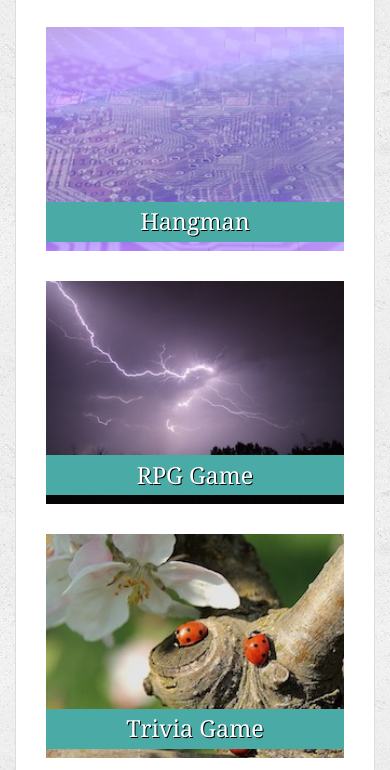
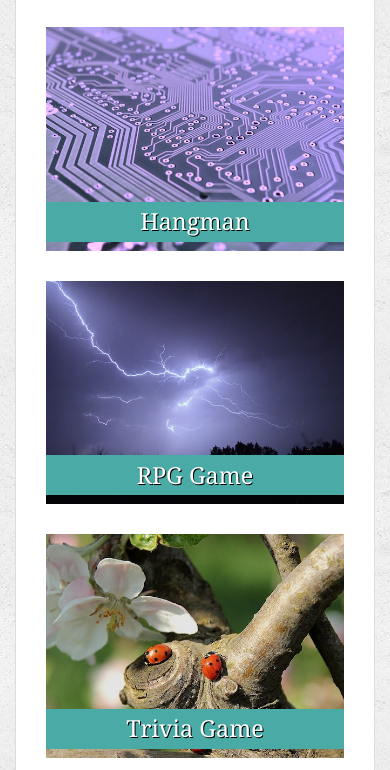
Before and after one commit to mattcarpowich1/Responsive-Portfolio, a plain HTML site: page portfolio.html in a window 390 px wide. Shown: the part 293-1063 px from the top of the page. Drawn offline with Linux system fonts and the light colour scheme.

Commit message:
made portfolio images same as bootstrap portfolio

```diff
--- a/assets/css/style.css
+++ b/assets/css/style.css
@@ -255,6 +255,11 @@ section {
 	margin: 0;
 }
 
+.portfolio-image img {
+	height: 207px;
+	width: 276px;
+}
+
 #connect_with_me {
 	width: 270px;
 }
@@ -364,6 +369,7 @@ footer p {
 
 		.portfolio-row {
 			display: flex;
+			/*justify-content: space-between;*/
 			flex-direction: column;
 			margin-bottom: 0;
 			margin-top: 0;
@@ -371,16 +377,17 @@ footer p {
 
 		.portfolio-image {
 			position: relative;
-			width: 276px;
+			/*width: 276px;*/
 			width: 100%;
+			height: auto;
 			margin-bottom: 30px;
 		}
 
 		.portfolio-image img {
-			display: block;
-			margin: 0 auto;
+			/*display: block;*/
+			/*margin: 0 auto;*/
 			width: 100%;
-			height: 207px;
+			height: auto;
 		}
 
 		.project-title {
@@ -471,7 +478,7 @@ footer p {
 			flex-direction: row;
 			justify-content: space-between;
 			margin-top: 10px;
-			margin-bottom: 30px;
+			/*margin-bottom: 30px;*/
 			margin-right: 30px;
 		}
 
@@ -480,7 +487,7 @@ footer p {
 		}
 
 		.portfolio-image {
-			flex-shrink: .8;
+			/*flex-shrink: .8;*/
 			position: relative;
 			width: 276px;
 			height: 207px;
--- a/portfolio.html
+++ b/portfolio.html
@@ -37,13 +37,13 @@
         <div id="portfolio_table">
           <div class="portfolio-row">
             <div class="portfolio-image">
-              <img src="assets/images/tech2.jpg" alt="technology">
+              <img src="assets/images/tech3.jpg" alt="technology">
               <div class="project-title">
                 <div>Hangman</div>
               </div>
             </div>
             <div class="portfolio-image">
-              <img src="assets/images/lightning.jpg" alt="lightning">
+              <img src="assets/images/lightning2.jpg" alt="lightning">
               <div class="project-title">
                 <div>RPG Game</div>
               </div>
@@ -51,13 +51,13 @@
           </div>
           <div class="portfolio-row">
             <div class="portfolio-image">
-              <img src="assets/images/ladybugs.jpg" alt="ladybugs">
+              <img src="assets/images/ladybug2.jpg" alt="ladybugs">
               <div class="project-title">
                 <div>Trivia Game</div>
               </div>
             </div>
             <div class="portfolio-image">
-              <img src="assets/images/board.jpg" alt="circuit board">
+              <img src="assets/images/ironman.jpg" alt="circuit board">
               <div class="project-title">
                 <div>Rutgers Info Widget</div>
               </div>
@@ -65,7 +65,7 @@
           </div>
           <div class="portfolio-row">
             <div class="portfolio-image">
-              <img src="assets/images/vr.jpg" alt="virtual reality">
+              <img src="assets/images/vr2.jpg" alt="virtual reality">
               <div class="project-title">
                 <div>Rock Paper Scissors</div>
               </div>
```
Also changed, not shown: assets/images/ironman.jpg (added), assets/images/ladybug2.jpg (added), assets/images/lightning2.jpg (added), assets/images/tech3.jpg (added), assets/images/vr2.jpg (added).
